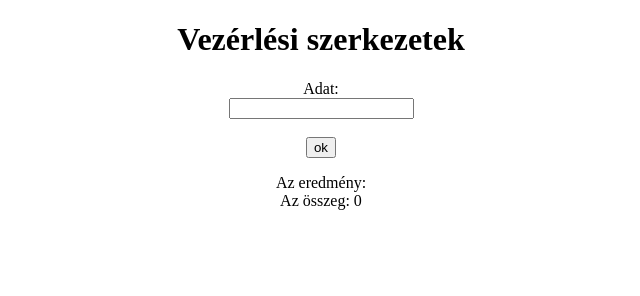
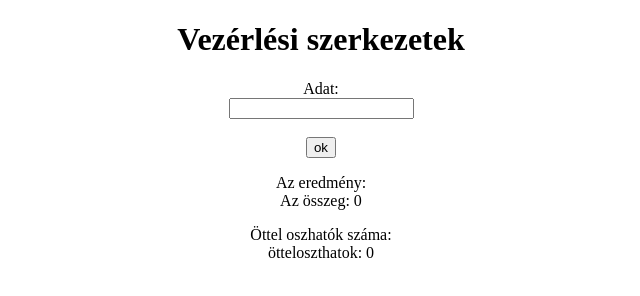
Before and after one commit to dlabanc/kozosmunka, a plain HTML site: page public_html/index.html in a window 1280 px wide. Both pictures are taken after a click on the button "ok". Shown: the whole page, without its empty margins (319-959 px from the left). Drawn offline with Linux system fonts and the light colour scheme.

Commit message:
feladat4

```diff
--- a/public_html/index.html
+++ b/public_html/index.html
@@ -17,8 +17,10 @@
                     <label for="adat">Adat:</label><br>
                     <input type="text" id="adat" name="adat"><br><br>
                     <input type="button" value="ok" id="szamol">
+
                 </form>
                 <p id="szoveg">Az eredmény: </p>
+                <p id="oszthato">Öttel oszhatók száma:  </p>
             </article>
         </main>
     </body>
--- a/public_html/jsalap.js
+++ b/public_html/jsalap.js
@@ -6,7 +6,17 @@ function feltolt() {
         tomb[i] = Math.floor(Math.random() * 10) + 1; //1 és 10 közötti egész számok generálása
     }
 }
+function ötteloszthato(){
+  feltolt();
+  otteloszhato=0;
+    for (var i = 0; i < tomb.length; i++) {
+      if (tomb %5=== 0) {
+          otteloszhato+=1;
+}
 
+    }
+    document.getElementById("oszthato").innerHTML += tomb + "<br>ötteloszthatok: " +otteloszhato ;
+}
 
 function dolgozz() {
 
@@ -16,7 +26,7 @@ function dolgozz() {
         osszeg += tomb[i];
     }
     document.getElementById("szoveg").innerHTML += tomb + "<br>Az összeg: " + osszeg;
-
+    ötteloszthato();
 }
 function init() {
     console.log("Bejelentkeztem");
```
